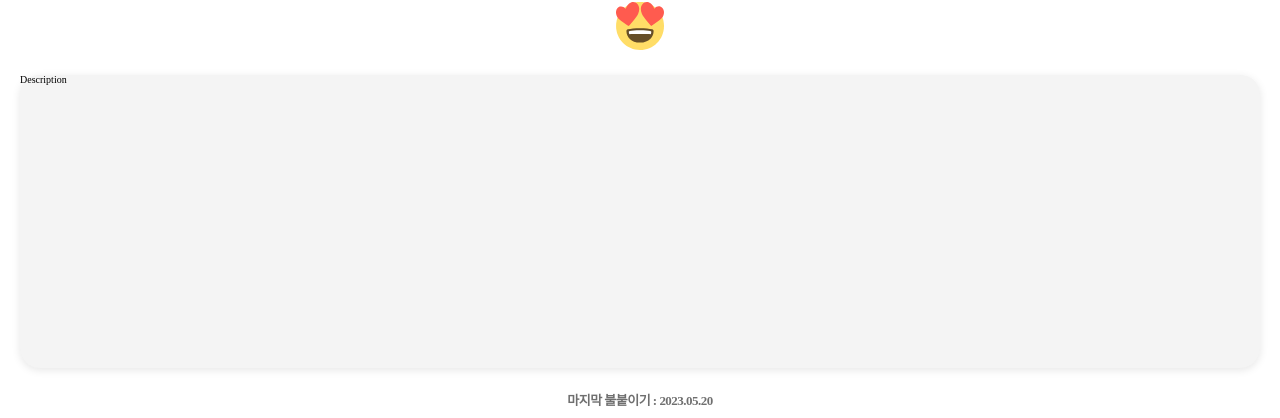
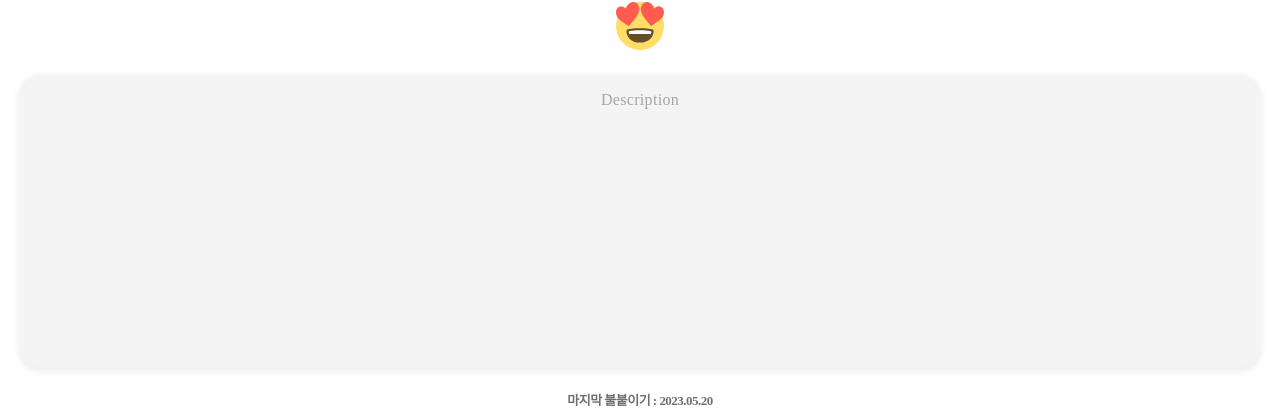
Before and after one commit to DOSOPT-SOPKATHON-WEB4/Web, a React (Vite) app in the folder FrontEnd/: page /candle-detail in a window 1280 px wide. Shown: the part 202-620 px from the top of the page. Built offline with nearby package versions, Linux system fonts and the light colour scheme.

Commit message:
style: CandleDetailPage뷰 상세 수정

```diff
--- a/FrontEnd/src/components/CandleDetail/Description.jsx
+++ b/FrontEnd/src/components/CandleDetail/Description.jsx
@@ -8,12 +8,18 @@ export default Description;
 
 const St = {
   Wrapper: styled.section`
+    text-align: center;
+
     width: 100%;
     height: 100%;
+
+    padding: 1.6rem 2rem;
 
     background-color: ${({ theme }) => theme.colors.gray6};
     border-radius: 2rem;
 
+    ${({ theme }) => theme.fonts.b1};
+    color: ${({ theme }) => theme.colors.gray4};
     ${({ theme }) => theme.shadow.shadow};
   `,
 };
```
